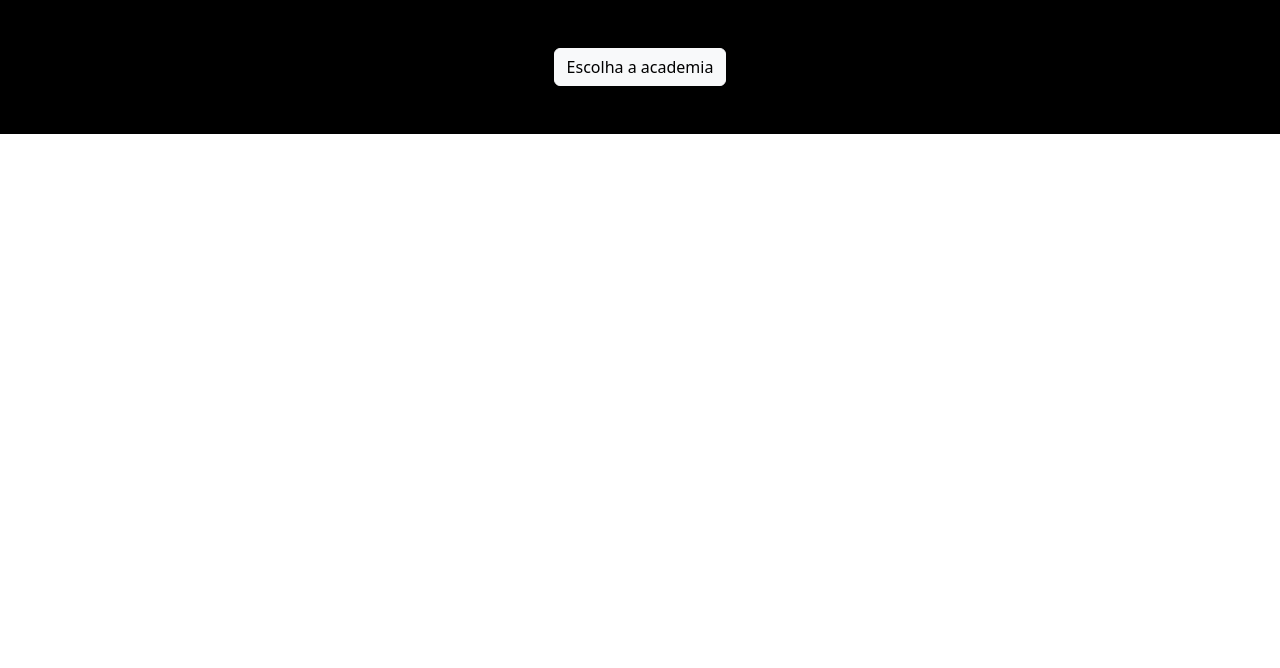
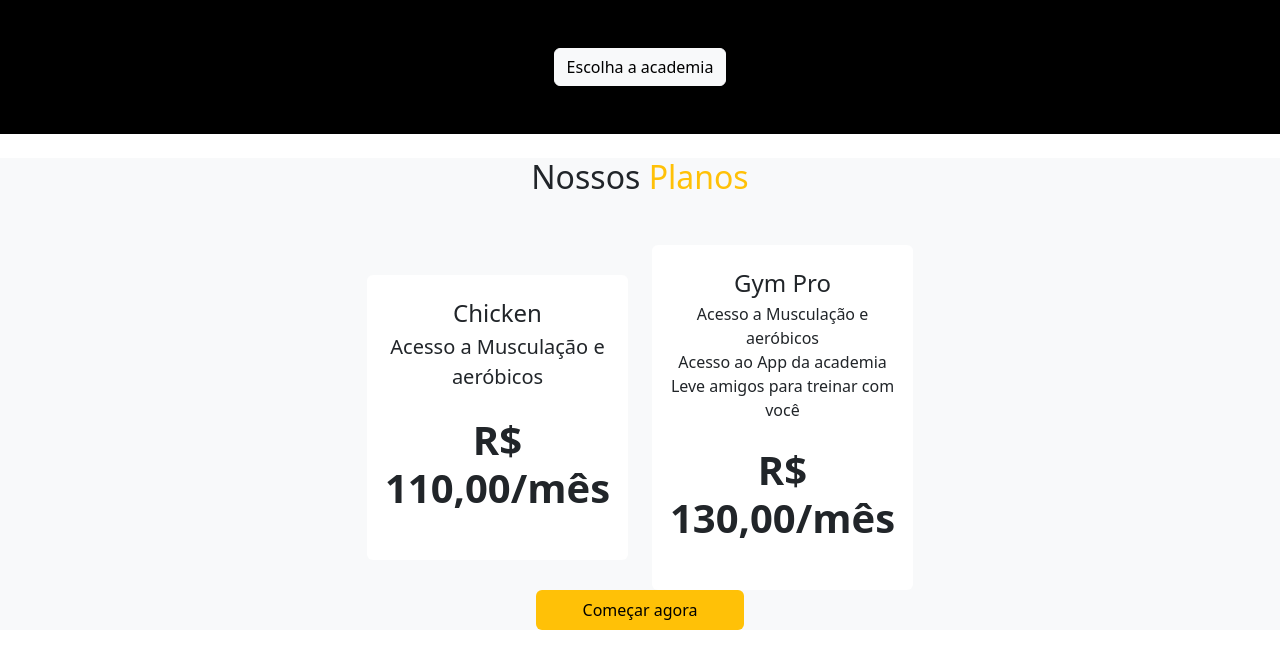
Before and after one commit to luizgmelo/gym-project, a plain HTML site: page index.html in a window 1280 px wide. Shown: the part 636-1304 px from the top of the page. Before the commit the page ends 800 px from the top, so only its background shows below. Drawn offline with nearby package versions, Linux system fonts and the light colour scheme.

Commit message:
feat: section plans with pricing cards

```diff
--- a/index.html
+++ b/index.html
@@ -34,7 +34,38 @@
     <div class="bg-black p-5 text-center">
         <button class="btn btn-light">Escolha a academia</button>
     </div>
+    <section class="bg-light mt-4">
+        <div class="container-lg">
+            <div class="text-center">
+                <h2>Nossos <span class="text-warning">Planos</span></h2>
+            </div>
 
+            <div class="row my-5 align-items-center justify-content-center">
+                <div class="col-8 col-lg-4 col-xl-3">
+                    <div class="card border-0">
+                        <div class="card-body text-center py-4">
+                            <h4 class="card-title">Chicken</h4>
+                            <p class="lead card-subtitle">Acesso a Musculação e aeróbicos</p>
+                            <p class="display-6 my-4 fw-bold">R$ 110,00/mês</p>
+                        </div>
+                    </div>
+                </div>
+                <div class="col-8 col-lg-4 col-xl-3">
+                    <div class="card border-0">
+                        <div class="card-body text-center py-4">
+                            <h4 class="card-title">Gym Pro</h4>
+                            <p class="card-subtitle">Acesso a Musculação e aeróbicos<br>Acesso ao App da academia <br>
+                                Leve amigos para treinar com você</p>
+                            <p class="display-6 my-4 fw-bold">R$ 130,00/mês</p>
+                        </div>
+                    </div>
+                </div>
+                <div class="w-75 text-center">
+                    <button class="w-25 bg-warning p-2 border-0 rounded">Começar agora</button>
+                </div>
+            </div>
+        </div>
+    </section>
     <script src="https://cdn.jsdelivr.net/npm/bootstrap@5.3.2/dist/js/bootstrap.bundle.min.js" integrity="sha384-C6RzsynM9kWDrMNeT87bh95OGNyZPhcTNXj1NW7RuBCsyN/o0jlpcV8Qyq46cDfL" crossorigin="anonymous"></script>
 </body>
 </html>
```
